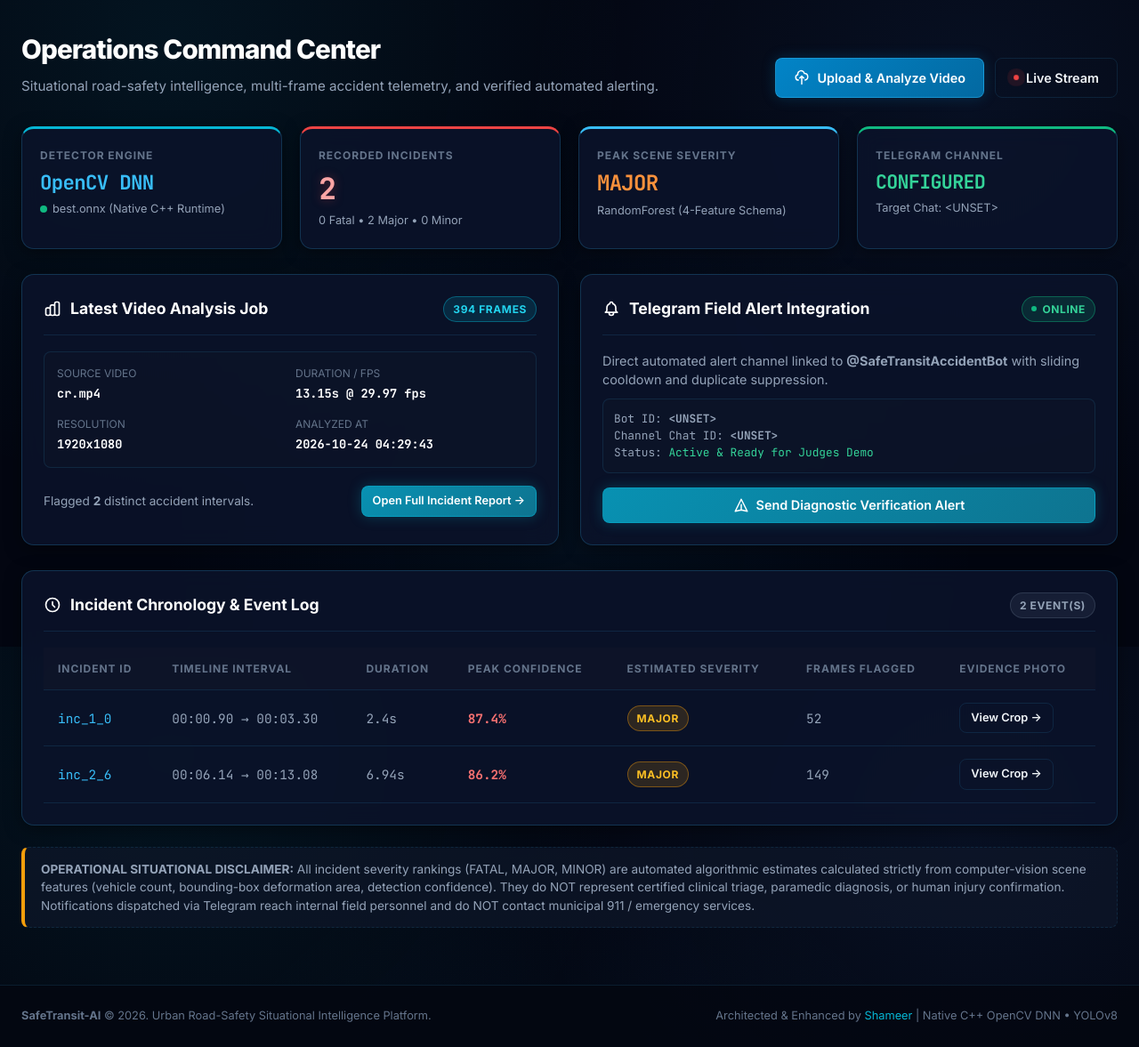
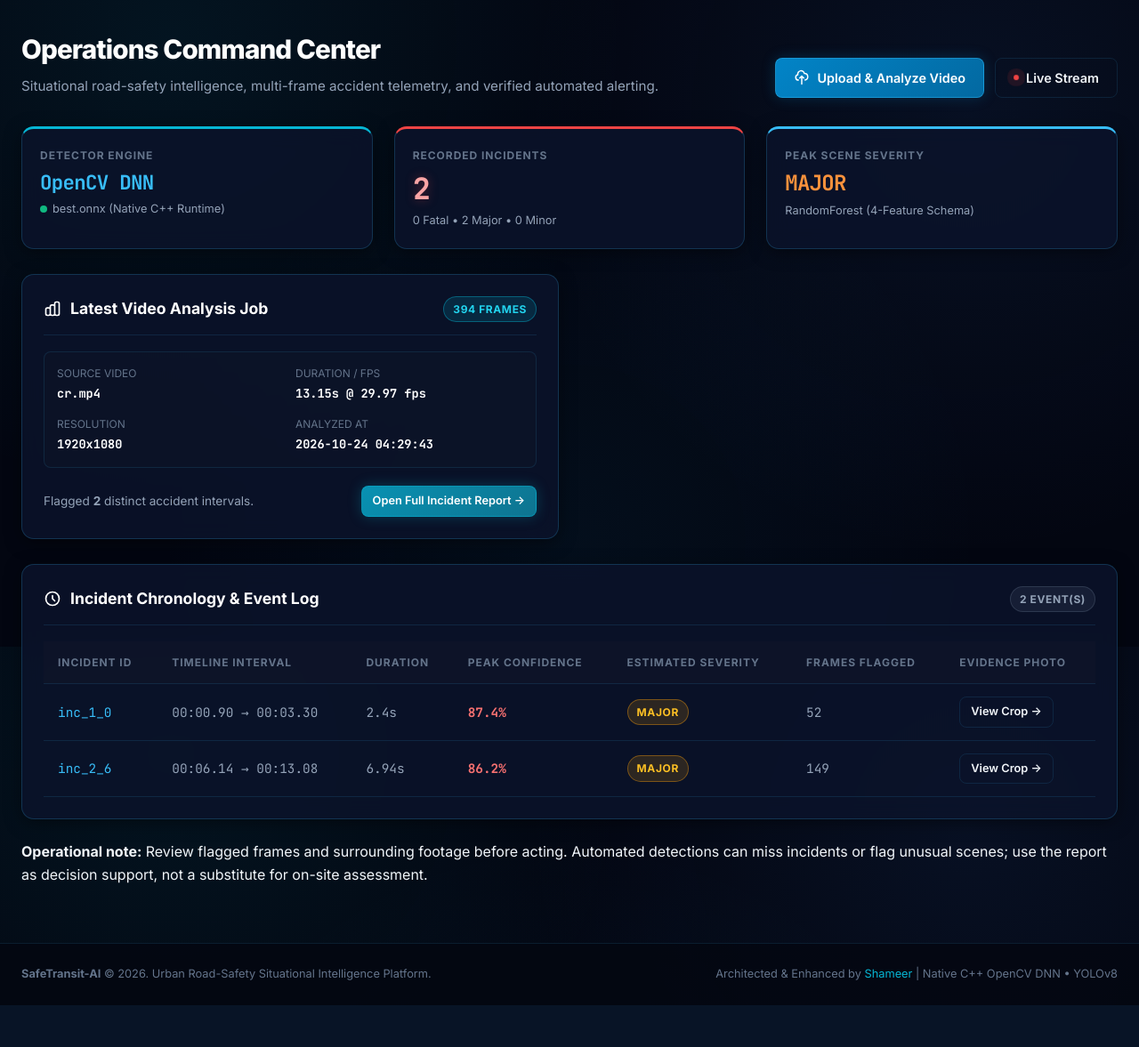
Before and after one commit to Shameer28tm/safetransit-ai, a Flask app: page /home in a window 1280 px wide. Shown: the part 73-1250 px from the top of the page at 89% size. After the commit the page ends 1203 px from the top, so only its background shows below. Run offline with Flask 3, Linux system fonts and the light colour scheme; the visitor is signed in with stand-in values (Sample User, id 1).

Commit message:
Refine SafeTransit accident response and light operations UI

```diff
--- a/templates/home.html
+++ b/templates/home.html
@@ -21,7 +21,7 @@
 </div>
 
 <!-- Primary Telemetry KPI Grid -->
-<div class="grid-4" style="margin-bottom: 28px;">
+<div class="grid-3" style="margin-bottom: 28px;">
     <!-- Model Backend KPI -->
     <div class="card kpi-card cyan-card">
         <div class="kpi-label">Detector Engine</div>
@@ -54,18 +54,6 @@
         <div class="kpi-subtext">RandomForest (4-Feature Schema)</div>
     </div>
 
-    <!-- Telegram Integration Status -->
-    <div class="card kpi-card success-card">
-        <div class="kpi-label">Telegram Channel</div>
-        <div class="kpi-value" style="font-size: 1.35rem; color:#34d399;">
-            {% if telegram_health.reachable %}
-                VERIFIED
-            {% else %}
-                CONFIGURED
-            {% endif %}
-        </div>
-        <div class="kpi-subtext">Target Chat: {{ telegram_health.masked_chat_id }}</div>
-    </div>
 </div>
 
 <!-- Two-Column Operations Layout -->
@@ -123,37 +111,6 @@
         {% endif %}
     </div>
 
-    <!-- Verified Alerting Integration Card -->
-    <div class="card">
-        <div class="card-header">
-            <h3 class="card-title">
-                <svg width="20" height="20" fill="none" stroke="currentColor" viewBox="0 0 24 24"><path stroke-linecap="round" stroke-linejoin="round" stroke-width="2" d="M15 17h5l-1.405-1.405A2.032 2.032 0 0118 14.158V11a6.002 6.002 0 00-4-5.659V5a2 2 0 10-4 0v.341C7.67 6.165 6 8.388 6 11v3.159c0 .538-.214 1.055-.595 1.436L4 17h5m6 0v1a3 3 0 11-6 0v-1m6 0H9"/></svg>
-                Telegram Field Alert Integration
-            </h3>
-            <span class="badge badge-green">
-                <span class="pulse-dot pulse-green" style="width:6px; height:6px;"></span>
-                Online
-            </span>
-        </div>
-
-        <div style="font-size: 0.9rem; color: var(--text-secondary); line-height: 1.5; margin-bottom: 16px;">
-            <p style="margin-bottom: 10px;">
-                Direct automated alert channel linked to <strong>@{{ telegram_health.bot_username or 'SafeTransitAccidentBot' }}</strong> with sliding cooldown and duplicate suppression.
-            </p>
-            <div style="background: rgba(15, 23, 42, 0.4); padding: 12px; border-radius: 8px; border: 1px solid var(--border-subtle); font-family: var(--font-mono); font-size: 0.8rem;">
-                <div>Bot ID: <strong>{{ telegram_health.masked_token }}</strong></div>
-                <div>Channel Chat ID: <strong>{{ telegram_health.masked_chat_id }}</strong></div>
-                <div>Status: <span style="color:#34d399;">Active & Ready for Judges Demo</span></div>
-            </div>
-        </div>
-
-        <!-- Interactive Diagnostic Trigger (POST) -->
-        <button type="button" id="btn-test-telegram" class="btn btn-cyan" style="width: 100%;" onclick="dispatchTelegramDiagnostic()">
-            <svg width="18" height="18" fill="none" stroke="currentColor" viewBox="0 0 24 24"><path stroke-linecap="round" stroke-linejoin="round" stroke-width="2" d="M12 19l9 2-9-18-9 18 9-2zm0 0v-8"/></svg>
-            Send Diagnostic Verification Alert
-        </button>
-        <div id="telegram-status-box" style="display:none; margin-top:14px; font-size:13px; padding:12px; border-radius:8px;"></div>
-    </div>
 </div>
 
 <!-- Incident Timeline Table (Real Data Only) -->
@@ -215,55 +172,5 @@
     {% endif %}
 </div>
 
-<!-- Non-Medical Disclaimer -->
-<div class="disclaimer-banner">
-    <strong>OPERATIONAL SITUATIONAL DISCLAIMER:</strong> All incident severity rankings (FATAL, MAJOR, MINOR) are automated algorithmic estimates calculated strictly from computer-vision scene features (vehicle count, bounding-box deformation area, detection confidence). They do NOT represent certified clinical triage, paramedic diagnosis, or human injury confirmation. Notifications dispatched via Telegram reach internal field personnel and do NOT contact municipal 911 / emergency services.
-</div>
+<div class="notice-banner"><strong>Operational note:</strong> Review flagged frames and surrounding footage before acting. Automated detections can miss incidents or flag unusual scenes; use the report as decision support, not a substitute for on-site assessment.</div>
 {% endblock %}
-
-{% block extra_scripts %}
-<script>
-function dispatchTelegramDiagnostic() {
-    const btn = document.getElementById('btn-test-telegram');
-    const box = document.getElementById('telegram-status-box');
-    btn.disabled = true;
-    btn.innerHTML = `⏳ Sending Test Alert...`;
-    box.style.display = 'block';
-    box.style.background = 'rgba(56, 189, 248, 0.12)';
-    box.style.border = '1px solid #38bdf8';
-    box.style.color = '#e0f2fe';
-    box.innerHTML = `Dispatching diagnostic message to Telegram channel...`;
-
-    fetch('/test_telegram', {
-        method: 'POST',
-        headers: {
-            'Content-Type': 'application/json'
-        }
-    })
-    .then(r => r.json())
-    .then(data => {
-        btn.disabled = false;
-        btn.innerHTML = `<svg width="18" height="18" fill="none" stroke="currentColor" viewBox="0 0 24 24"><path stroke-linecap="round" stroke-linejoin="round" stroke-width="2" d="M12 19l9 2-9-18-9 18 9-2zm0 0v-8"/></svg> Send Diagnostic Verification Alert`;
-        if (data.success) {
-            box.style.background = 'rgba(16, 185, 129, 0.15)';
-            box.style.border = '1px solid #10b981';
-            box.style.color = '#34d399';
-            box.innerHTML = `<strong>✅ Delivered:</strong> ${data.message}`;
-        } else {
-            box.style.background = 'rgba(239, 68, 68, 0.15)';
-            box.style.border = '1px solid #ef4444';
-            box.style.color = '#f87171';
-            box.innerHTML = `<strong>⚠️ Notice:</strong> ${data.message}`;
-        }
-    })
-    .catch(err => {
-        btn.disabled = false;
-        btn.innerHTML = `Send Diagnostic Verification Alert`;
-        box.style.background = 'rgba(239, 68, 68, 0.15)';
-        box.style.border = '1px solid #ef4444';
-        box.style.color = '#f87171';
-        box.innerHTML = `<strong>⚠️ Network Error:</strong> ${err.message}`;
-    });
-}
-</script>
-{% endblock %}
```
